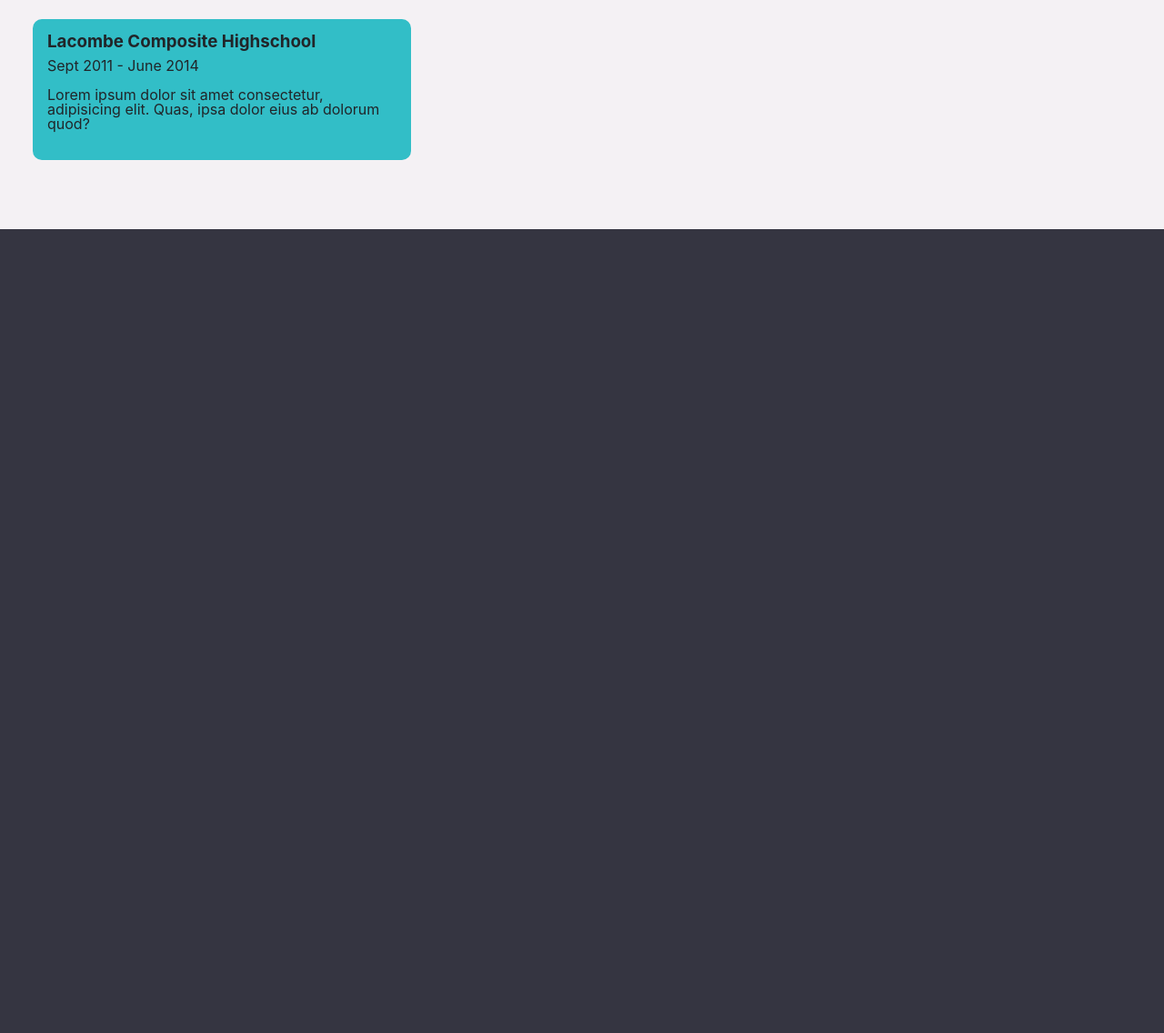
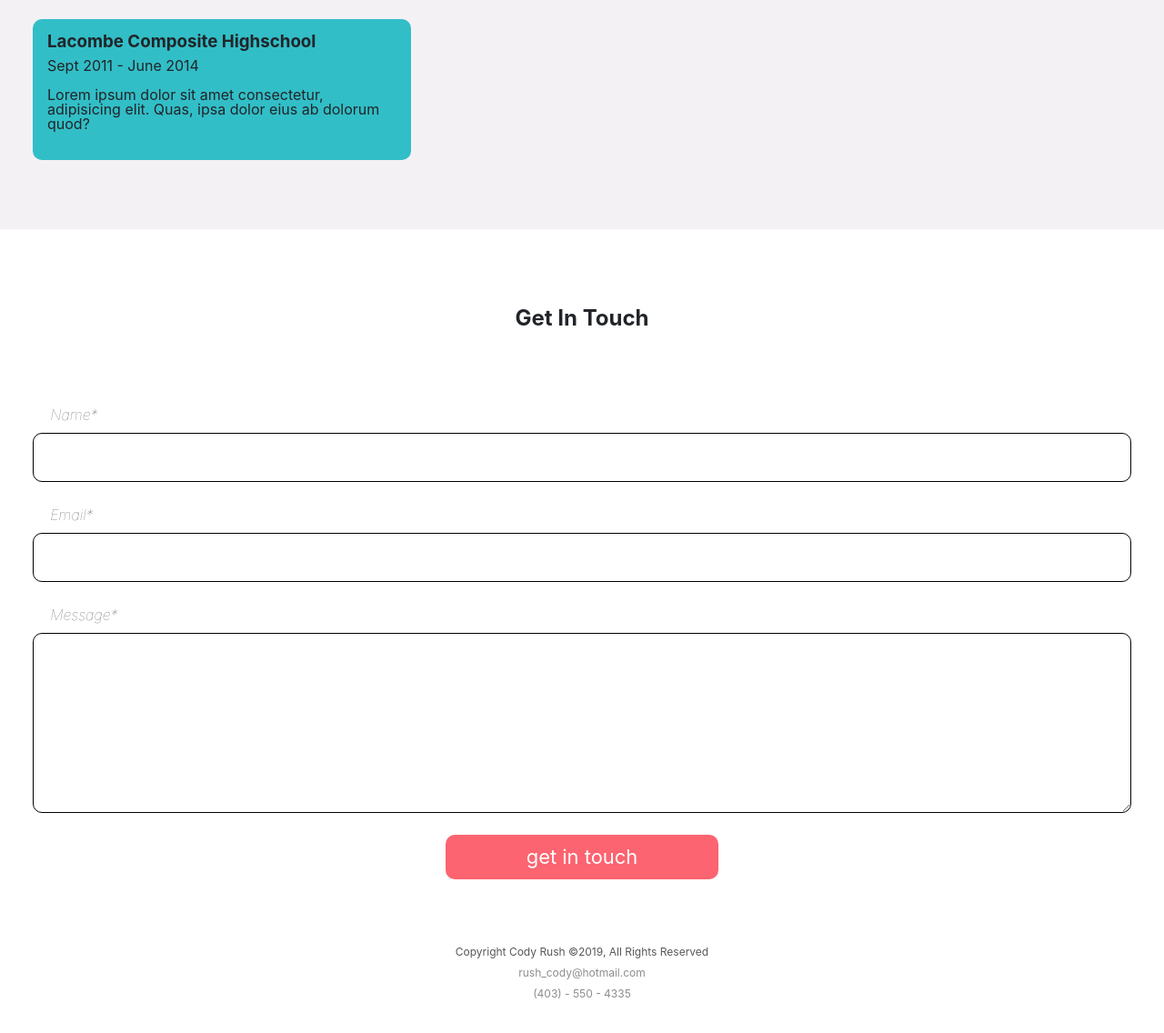
Before and after one commit to CodyRush/dmit1530-portfolio-project, a website: page src/index.html in a window 1280 px wide. Shown: the part 2877-4013 px from the top of the page at 91% size. Before the commit the page ends 3129 px from the top, so only its background shows below. Drawn offline with Linux system fonts and the light colour scheme.

Commit message:
finished layout and basic style

```diff
--- a/src/index.html
+++ b/src/index.html
@@ -157,7 +157,36 @@
             </ul>
 
         </section>
+
+        <section class="contact-form">
+
+            <header>
+                <h2>Get In Touch</h2>
+            </header>
+
+            <form action="">
+                <div>
+                    <label for="name">Name*</label>
+                    <input type="text" name="name" id="name">
+                </div>
+                <div>
+                    <label for="email">Email*</label>
+                    <input type="email" name="email" id="email">
+                </div>
+                <div>
+                    <label for="message">Message*</label>
+                    <textarea name="message" id="message" cols="30" rows="5"></textarea>
+                </div>
+                <button>get in touch</button>
+            </form>
+        </section>
     </main>
+
+    <footer class="main-footer">
+        <p>Copyright Cody Rush &copy;2019, All Rights Reserved</p>
+        <p class="alt-foot-text">rush_cody@hotmail.com</p>
+        <p class="alt-foot-text">(403) - 550 - 4335</p>
+    </footer>
 
     <script src="js/index.js"></script>
 </body>
--- a/src/scss/style.scss
+++ b/src/scss/style.scss
@@ -41,7 +41,8 @@
 
 
 body {
-    background: #353541;
+    // background: #353541;
+    background: #fff;
 }
 
 nav {
@@ -209,3 +210,68 @@
         }
     }
 }
+
+.contact-form {
+    background: #fff;
+    margin: 5rem 0 2.5rem;
+
+    header {
+        text-align: center;
+        margin-bottom: 2.5rem;
+    }
+
+    form {
+        display: flex;
+        flex-direction: column;
+        justify-content: center;
+        align-items: center;
+        padding: 2.25rem;
+
+        div {
+            display: flex;
+            flex-direction: column;
+            width: 100%;
+        }
+
+        label {
+            margin-left: 1.2rem;
+            font-style: italic;
+            font-weight: lighter;
+            color: #6f6f6f;
+        }
+
+        input[type=text],
+        input[type=email],
+        textarea {
+            border: 1px solid black;
+            border-radius: 10px;
+            padding: 0.5rem;
+            font-size: 1.5rem;
+            margin-bottom: 1.5rem;
+        }
+
+        button {
+            background: #fb6470;
+            width: 18.75rem;
+            font-size: 1.37rem;
+            padding: 0.5rem 0;
+            color: white;
+            border: none;
+            border-radius: 10px;
+        }
+    }
+}
+
+.main-footer {
+    margin-bottom: 2.5rem;
+    p {
+        font-size: 0.75rem;
+        color: #585858;
+        text-align: center;
+        line-height: 0.6;
+    }
+
+    .alt-foot-text {
+        color: #8d8d8d;
+    }
+}
```
Also changed, not shown: src/css/style.css, 1 other file.
